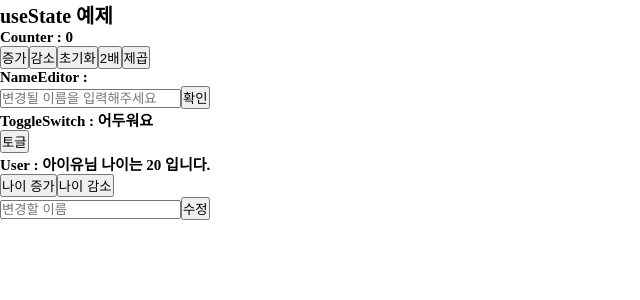
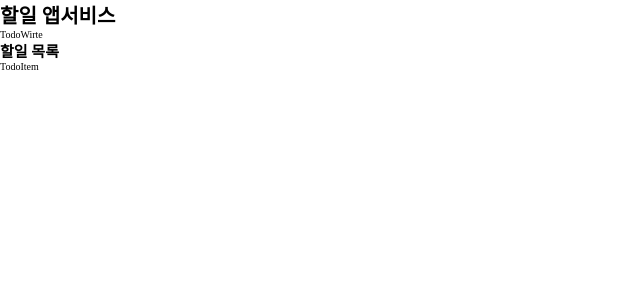
Before and after one commit to devdorong/til_react_cra_ts, a React (Create React App) app: page / in a window 1280 px wide. Shown: the top 300 px of the page, without its empty margins (0-640 px from the left). Built offline with nearby package versions, Linux system fonts and the light colour scheme.

Commit message:
[docs] useState 의 이해

```diff
--- a/src/App.tsx
+++ b/src/App.tsx
@@ -1,16 +1,28 @@
-import Counter from './components/Counter';
-import NameEditor from './components/NameEditor';
-import ToggleSwitch from './components/ToggleSwitch';
-import User from './components/User';
+import { useState } from 'react';
+import TodoList from './components/todos/TodoList';
+import TodoWirte from './components/todos/TodoWirte';
+import { ITodoType, TodoType } from './types/todoType';
 
 function App(): JSX.Element {
+  // ts
+  // {id: "", title: "", completed:false}
+  const [todos, setTodos] = useState<(ITodoType | TodoType)[]>([]);
+  // todos 를 업데이트 하는 함수
+  const handleTodoUpdate = (): void => {
+    // setTodos(???);
+  };
+  // todo 목록에서 실행할 함수들
+  const onToggle = (): void => {};
+  const onDelete = (): void => {};
+  const onEdit = (): void => {};
+  //tsx
   return (
     <div>
-      <h1>useState 예제</h1>
-      <Counter />
-      <NameEditor />
-      <ToggleSwitch />
-      <User />
+      <h1>할일 앱서비스</h1>
+      <div>
+        <TodoWirte setTodos={setTodos} handleTodoUpdate={handleTodoUpdate} />
+        <TodoList todos={todos} onToggle={onToggle} onDelete={onDelete} onEdit={onEdit} />
+      </div>
     </div>
   );
 }
--- /dev/null
+++ b/src/components/todos/TodoItem.tsx
@@ -0,0 +1,13 @@
+type TodoItemProps = {
+  onToggle: () => void;
+  onDelete: () => void;
+  onEdit: () => void;
+};
+const TodoItem = ({ onToggle, onDelete, onEdit }: TodoItemProps) => {
+  //ts
+
+  //tsx
+  return <div>TodoItem</div>;
+};
+
+export default TodoItem;
--- /dev/null
+++ b/src/components/todos/TodoList.tsx
@@ -0,0 +1,23 @@
+import { TodoType } from '../../types/todoType';
+import TodoItem from './TodoItem';
+
+interface TodoListProps {
+  todos: TodoType[];
+  onToggle: () => void;
+  onDelete: () => void;
+  onEdit: () => void;
+}
+
+const TodoList = ({ todos, onToggle, onDelete, onEdit }: TodoListProps): JSX.Element => {
+  //ts
+
+  //tsx
+  return (
+    <div>
+      <h2>할일 목록</h2>
+      <TodoItem onToggle={onToggle} onDelete={onDelete} onEdit={onEdit} />
+    </div>
+  );
+};
+
+export default TodoList;
--- /dev/null
+++ b/src/components/todos/TodoWirte.tsx
@@ -0,0 +1,14 @@
+import { TodoType } from '../../types/todoType';
+
+type TodoWirteProps = {
+  setTodos: React.Dispatch<React.SetStateAction<TodoType[]>>;
+  handleTodoUpdate: () => void;
+};
+const TodoWirte = ({ setTodos, handleTodoUpdate }: TodoWirteProps) => {
+  //ts
+
+  //tsx
+  return <div>TodoWirte</div>;
+};
+
+export default TodoWirte;
--- /dev/null
+++ b/src/types/todoType.ts
@@ -0,0 +1,12 @@
+// 1. type
+export type TodoType = {
+  id: number;
+  title: string;
+  completed: boolean;
+};
+// 2. interface
+export interface ITodoType {
+  id: number;
+  title: string;
+  completed: boolean;
+}
--- a/tsconfig.json
+++ b/tsconfig.json
@@ -1,5 +1,10 @@
 {
   "compilerOptions": {
+    "baseUrl": "src", // 프로젝트의 기본 경로
+    "paths": {
+      "@/*": ["*"], // @/ 로 src 폴더 전체를 참조
+      "@types/*": ["types/*"] // @types 로 src/types 참조
+    },
     "target": "es5",
     "lib": ["dom", "dom.iterable", "esnext"],
     "allowJs": true,
```
Also changed, not shown: 1 other file (tests, documents, lock files or other folders).
